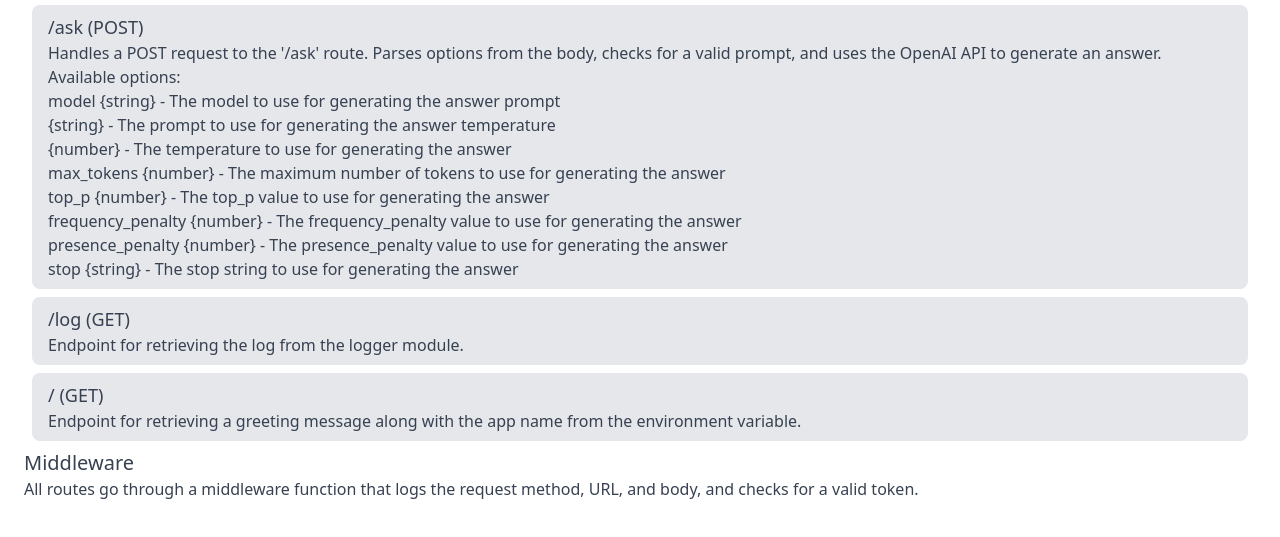
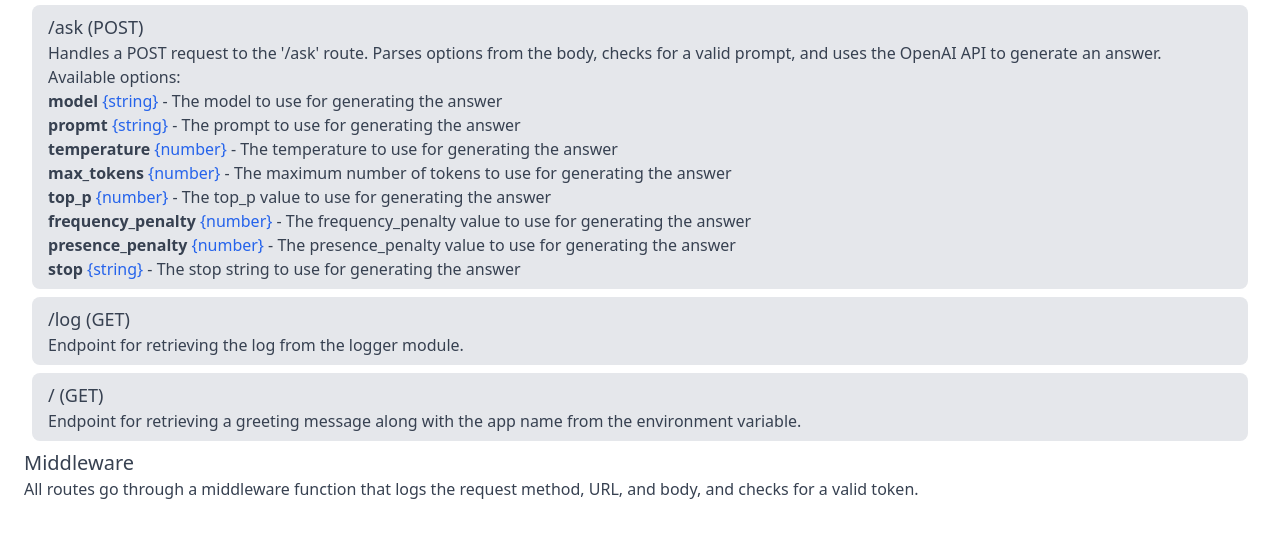
Before and after one commit to cjguajardo/NGPTServer, a website: page src/html/docs.html in a window 1280 px wide. Shown: the part 103-640 px from the top of the page. Drawn offline with nearby package versions, Linux system fonts and the light colour scheme.

Commit message:
se agrega ip a logger. se agrega generacion de imagen por texto (openai). se agrega ruta para solicitar imagen. Mejora visual docs.html

```diff
--- a/src/html/docs.html
+++ b/src/html/docs.html
@@ -25,29 +25,44 @@
         <ul>
           <p class="font-medium">Available options:</p>
           <li>
-            model {string} - The model to use for generating the answer prompt
-          </li>
-          <li>
-            {string} - The prompt to use for generating the answer temperature
-          </li>
-          <li>{number} - The temperature to use for generating the answer</li>
-          <li>
-            max_tokens {number} - The maximum number of tokens to use for
+            <span class="font-bold">model</span>
+            <span class="text-blue-600">{string}</span> - The model to use for
             generating the answer
           </li>
           <li>
-            top_p {number} - The top_p value to use for generating the answer
-          </li>
-          <li>
-            frequency_penalty {number} - The frequency_penalty value to use for
+            <span class="font-bold">propmt</span>
+            <span class="text-blue-600">{string}</span> - The prompt to use for
             generating the answer
           </li>
           <li>
-            presence_penalty {number} - The presence_penalty value to use for
-            generating the answer
+            <span class="font-bold">temperature</span>
+            <span class="text-blue-600">{number}</span> - The temperature to use
+            for generating the answer
           </li>
           <li>
-            stop {string} - The stop string to use for generating the answer
+            <span class="font-bold">max_tokens</span>
+            <span class="text-blue-600">{number}</span> - The maximum number of
+            tokens to use for generating the answer
+          </li>
+          <li>
+            <span class="font-bold">top_p</span>
+            <span class="text-blue-600">{number}</span> - The top_p value to use
+            for generating the answer
+          </li>
+          <li>
+            <span class="font-bold">frequency_penalty</span>
+            <span class="text-blue-600">{number}</span> - The frequency_penalty
+            value to use for generating the answer
+          </li>
+          <li>
+            <span class="font-bold">presence_penalty</span>
+            <span class="text-blue-600">{number}</span> - The presence_penalty
+            value to use for generating the answer
+          </li>
+          <li>
+            <span class="font-bold">stop</span>
+            <span class="text-blue-600">{string}</span> - The stop string to use
+            for generating the answer
           </li>
         </ul>
       </div>
--- a/src/logger.js
+++ b/src/logger.js
@@ -13,7 +13,10 @@ const log = (req, res = null) => {
     fs.writeFileSync(logFile, '');
   }
 
-  fs.appendFileSync(logFile, `\n${date.toISOString()}\t\t`);
+  const ipAddress =
+    req.headers['x-forwarded-for'] || req.connection.remoteAddress;
+
+  fs.appendFileSync(logFile, `\n${date.toISOString()}\t\t${ipAddress}\t\t`);
   // append request to log file
   fs.appendFileSync(logFile, `${req.method}\t\t${req.url}\t\t`);
   // if has body, append body to log file
@@ -41,6 +44,7 @@ const getLog = () => {
       const [date, method, url, body, response] = line.split('\t\t');
       return {
         date,
+        ip,
         method,
         url,
         body: body ? JSON.parse(body) : null,
```
Also changed, not shown: src/openai.js (+29 -1 lines), src/router.js (+15 -0 lines).
